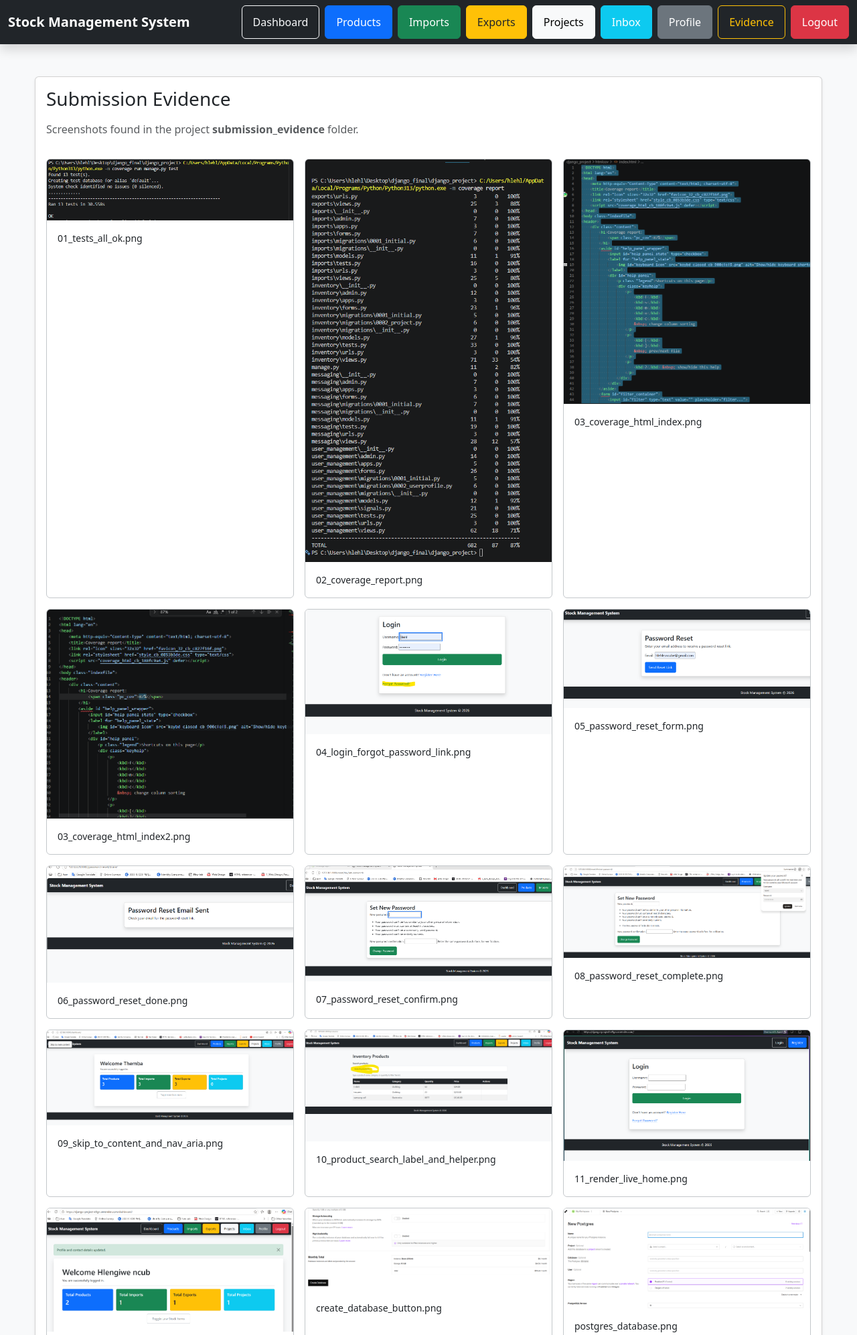
After one commit to HlengiweNcube/django_project, a Django app: page /submission-evidence/ in a window 1280 px wide. The commit adds this page. Shown: the top 1993 px of the page at 67% size. Run offline with Django 5.2, Linux system fonts and the light colour scheme; the visitor is signed in with stand-in values (Sample User, id 1).

Commit message:
Add submission evidence page and secure file viewer

```diff
--- a/templates/base.html
+++ b/templates/base.html
@@ -86,6 +86,13 @@
             </a>
 
             <a
+                href="{% url 'submission_evidence' %}"
+                class="btn btn-outline-warning"
+            >
+                Evidence
+            </a>
+
+            <a
                 href="{% url 'logout' %}"
                 class="btn btn-danger"
             >
--- /dev/null
+++ b/user_management/templates/user_management/submission_evidence.html
@@ -0,0 +1,42 @@
+{% extends 'base.html' %}
+
+{% block content %}
+<section class="card shadow-sm">
+    <div class="card-body">
+        <h1 class="h3 mb-3">Submission Evidence</h1>
+        <p class="text-muted">
+            Screenshots found in the project <strong>submission_evidence</strong> folder.
+        </p>
+
+        {% if evidence_files %}
+        <div class="row g-3 mt-1">
+            {% for filename in evidence_files %}
+            <div class="col-12 col-md-6 col-xl-4">
+                <article class="card h-100 border-secondary-subtle">
+                    <a
+                        href="{% url 'submission_evidence_file' filename=filename %}"
+                        target="_blank"
+                        rel="noopener noreferrer"
+                    >
+                        <img
+                            src="{% url 'submission_evidence_file' filename=filename %}"
+                            class="card-img-top"
+                            alt="Submission evidence screenshot {{ filename }}"
+                            loading="lazy"
+                        >
+                    </a>
+                    <div class="card-body">
+                        <p class="card-text small mb-0 text-break">{{ filename }}</p>
+                    </div>
+                </article>
+            </div>
+            {% endfor %}
+        </div>
+        {% else %}
+        <div class="alert alert-warning mb-0" role="status">
+            No screenshots found. Add image files to the <strong>submission_evidence</strong> folder.
+        </div>
+        {% endif %}
+    </div>
+</section>
+{% endblock %}
--- a/user_management/urls.py
+++ b/user_management/urls.py
@@ -4,7 +4,9 @@ from .views import (
     login_view,
     dashboard_view,
     logout_view,
-    update_profile
+    update_profile,
+    submission_evidence_view,
+    submission_evidence_file_view,
 )
 
 urlpatterns = [
@@ -14,6 +16,16 @@ urlpatterns = [
     path('logout/', logout_view, name='logout'),
     path(
     'profile/update/',  update_profile, name='update_profile'),
+    path(
+        'submission-evidence/',
+        submission_evidence_view,
+        name='submission_evidence'
+    ),
+    path(
+        'submission-evidence/files/<str:filename>/',
+        submission_evidence_file_view,
+        name='submission_evidence_file'
+    ),
 
 
 ]
--- a/user_management/views.py
+++ b/user_management/views.py
@@ -4,9 +4,11 @@ from django.contrib.auth import login, logout
 from django.contrib.auth.decorators import login_required
 from django.contrib.auth.models import Group
 from django.contrib.auth.forms import AuthenticationForm
+from django.http import FileResponse, Http404
 from django.utils import timezone
 from django.db.models import Sum, DecimalField, Value
 from django.db.models.functions import Coalesce
+from pathlib import Path
 from inventory.models import Product
 from inventory.models import Project
 from imports.models import ImportRecord
@@ -169,3 +171,41 @@ def update_profile(request):
             'contact_form': contact_form,
         }
     )
+
+
+@login_required
+def submission_evidence_view(request):
+    evidence_dir = Path(__file__).resolve().parent.parent / 'submission_evidence'
+    image_suffixes = {'.png', '.jpg', '.jpeg', '.webp', '.gif'}
+
+    evidence_files = []
+    if evidence_dir.exists() and evidence_dir.is_dir():
+        evidence_files = sorted(
+            [
+                item.name
+                for item in evidence_dir.iterdir()
+                if item.is_file() and item.suffix.lower() in image_suffixes
+            ]
+        )
+
+    return render(
+        request,
+        'user_management/submission_evidence.html',
+        {
+            'evidence_files': evidence_files,
+        }
+    )
+
+
+@login_required
+def submission_evidence_file_view(request, filename):
+    evidence_dir = Path(__file__).resolve().parent.parent / 'submission_evidence'
+    target_file = (evidence_dir / filename).resolve()
+
+    if not str(target_file).startswith(str(evidence_dir.resolve())):
+        raise Http404('File not found.')
+
+    if not target_file.exists() or not target_file.is_file():
+        raise Http404('File not found.')
+
+    return FileResponse(target_file.open('rb'))
```
Also changed, not shown: user_management/tests.py (+33 -0 lines).
